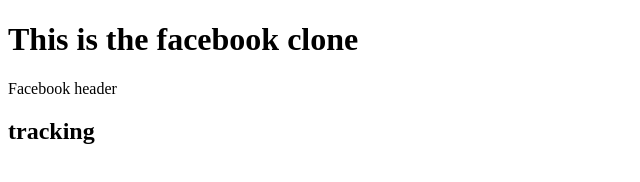
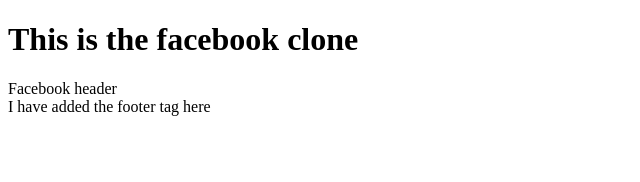
Before and after one commit to tusharkkumar/facebook-page-mock-design, a plain HTML site: page index.html in a window 1280 px wide. Shown: the whole page, without its empty margins (0-640 px from the left). Drawn offline with Linux system fonts and the light colour scheme.

Commit message:
[NEW] added the footer here

```diff
--- a/index.html
+++ b/index.html
@@ -13,7 +13,10 @@
 
    <header>Facebook header</header>
 
-    <h2>tracking</h2>
+
+   <div class="footer">
+       I have added the footer tag here
+   </div>
 
 </body>
 </html>
```
